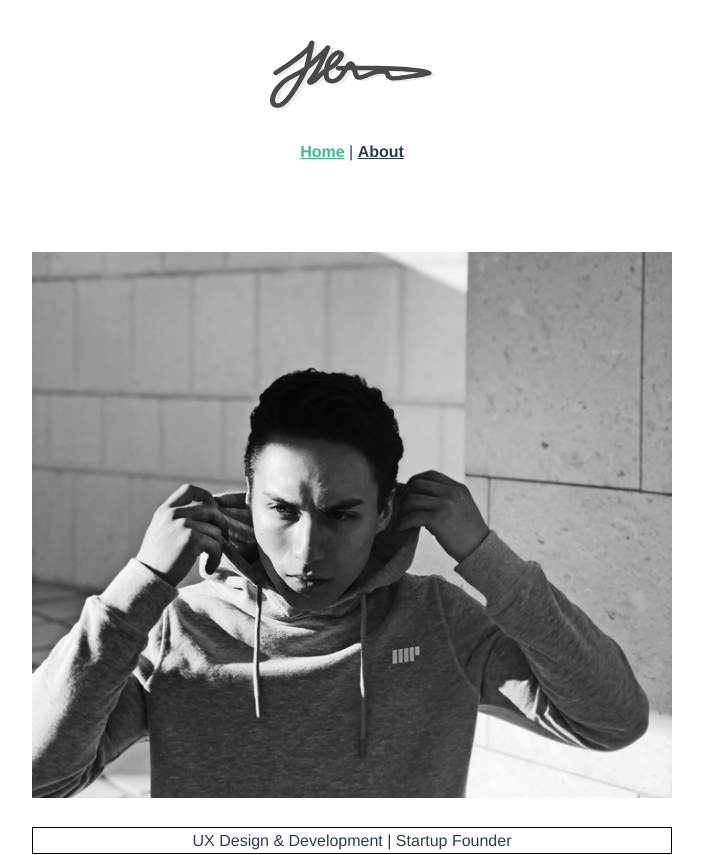
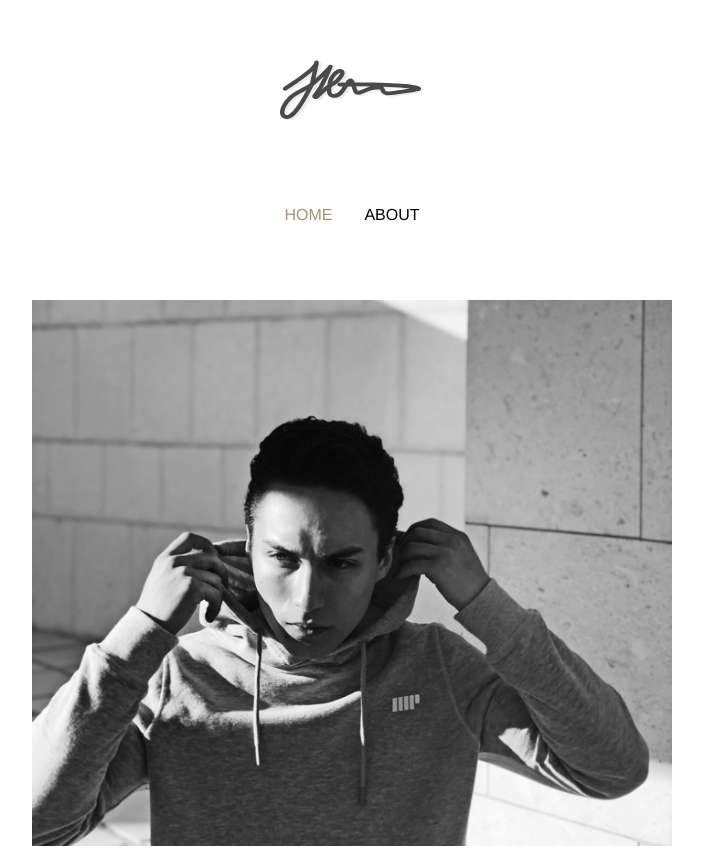
Before and after one commit to notjasonknott/my-portfolio, a Vue app: page / in a window 1280 px wide. Shown: the top 855 px of the page, without its empty margins (288-991 px from the left). Built offline with nearby package versions, Linux system fonts and the light colour scheme.

Commit message:
added shrinking to header, used scroll listener event

```diff
--- a/src/App.vue
+++ b/src/App.vue
@@ -62,18 +62,18 @@ body {
 
 .outer-wrapper > .wrapper {
   padding: 0;
-  background-color: #fff;
+  background: #fff;
   position: relative;
 }
 
 .content-inner-wrapper {
-  margin-top: 252px;
+  margin-top: 300px;
 }
 
 #footer {
   margin: 0 auto;
   padding: 45px 75px;
-  background-color: #fff;
+  background: #fff;
   position: relative;
 }
 </style>
--- a/src/components/Header.vue
+++ b/src/components/Header.vue
@@ -1,15 +1,18 @@
 <template>
-  <div id="header">
+  <header id="header">
     <nav id="main-navigation" class="main-nav">
-    <div id="logo-wrapper">
-        <img alt="Jason logo" src="@/assets/logo.svg">
+    <div v-on:scroll="handleScroll" class="logo-wrapper">
+        <p v-if="scrolled" class="logo-text">JASON KNOTT</p>
+        <img v-else alt="Jason logo" src="@/assets/logo.svg">
     </div>
     <div id="nav-wrapper">
-        <router-link to="/">Home</router-link> |
+      <div class="nav-links">
+        <router-link to="/">Home</router-link>
         <router-link to="/about">About</router-link>
+      </div>
     </div>
     </nav>
-  </div>
+  </header>
 </template>
 
 <script>
@@ -17,13 +20,52 @@ export default {
   name: "Header",
   data() {
     return {
-
+      scrolled: false
     };
+  },
+  methods: {
+    handleScroll() {
+      this.scrolled = window.pageYOffset > 38;
+      let nav = document.querySelector('.logo-wrapper');
+      if(this.scrolled) {
+        nav.classList = 'logo-wrapper small'
+      } else {
+        nav.classList = 'logo-wrapper';
+      }
+    }
+  },
+  created () {
+    window.addEventListener('scroll', this.handleScroll);
+  },
+  destroyed () {
+    window.removeEventListener('scroll', this.handleScroll);
   }
 };
 </script>
 
 <style lang="scss" scoped>
+
+.logo-wrapper {
+  width: 100%;
+  height: 60px;
+  margin: 40px 0;
+  transition: height .1s ease-in-out;
+
+  &>img {
+    height: 100%;
+    width: auto;
+  }
+}
+
+.logo-text {
+  margin: 0;
+  font-weight: bold;
+  text-transform: uppercase;
+}
+
+.small {
+  height: 10px;
+}
 
 #header {
   position: fixed;
@@ -31,22 +73,42 @@ export default {
   left: auto;
   margin: 0 auto;
   width: 1118px;
-  padding: 40px 0 0;
+  background: #fff;
+  height: auto;
+  padding: 20px 0 0;
   z-index: 1800;
-  background-color: white;
 }
 
-#main-navigation {
+.small {
+  height: 20px;
+  margin: 0px;
+}
+
+.main-nav {
   z-index: 500;
 }
 
 #nav-wrapper {
+  display: flex;
+  justify-content: center;
+  max-height: 8em;
   padding: 30px;
+}
+
+.nav-links {
+  margin-top: auto;
+
+  >* {
+    margin: 1rem 1rem 0 1rem;
+  }
   a {
-    font-weight: bold;
-    color: #2c3e50;
+  font-weight: light;
+  color: #000;
+  text-decoration: none;
+  display: inline-block;
+  text-transform: uppercase;
     &.router-link-exact-active {
-      color: #42b983;
+      color: #a59275;
     }
   }
 }
```
